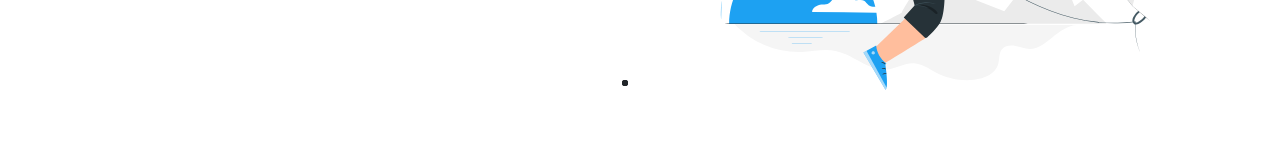
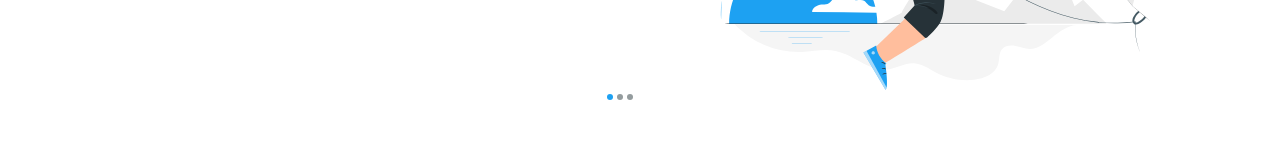
Before and after one commit to ayush246/Angular-static-website, an Angular app: page / in a window 1280 px wide. Shown: the part 477-636 px from the top of the page. Built offline with nearby package versions, Linux system fonts and the light colour scheme.

Commit message:
Update styles.scss

```diff
--- a/src/styles.scss
+++ b/src/styles.scss
@@ -1,8 +1,10 @@
 :root {
     --main-bg-color: #1DA1F2;
+    --footer-text: #949C9E;
 }
 
-html, body {
+html,
+body {
     margin: 0;
     height: 100%;
     width: 100%;
@@ -15,9 +17,16 @@ html, body {
     background-color: var(--main-bg-color);
 }
 
-#navbarSupportedContent>ul>li.nav-item:not(:last-child) {
-    border-bottom: 1px solid #FFFFFF;
+#navbarSupportedContent > ul > li.nav-item.active {
+    border-bottom: 5px solid #FFFFFF;
     border-radius: 3px 3px 0px 0px;
+}
+
+@media only screen and (max-width: 1366px) {
+    #navbarSupportedContent>ul>li.nav-item:not(:last-child) {
+        border-bottom: 1px solid #FFFFFF;
+        border-radius: 3px 3px 0px 0px;
+    }
 }
 
 .card-body {
@@ -39,10 +48,24 @@ button {
 }
 
 form {
-    width: 42rem;
     padding: 10px;
 }
 
 .btn-submit {
     width: 300px;
 }
+
+.footer-text {
+    color: var(--footer-text);
+}
+
+.carousel-indicators li {
+    width: 10px;
+    height: 10px;
+    border-radius: 100%;
+    color: var(--footer-text);
+}
+
+.carousel-indicators li:first-child {
+    color: var(--main-bg-color);
+}
```
